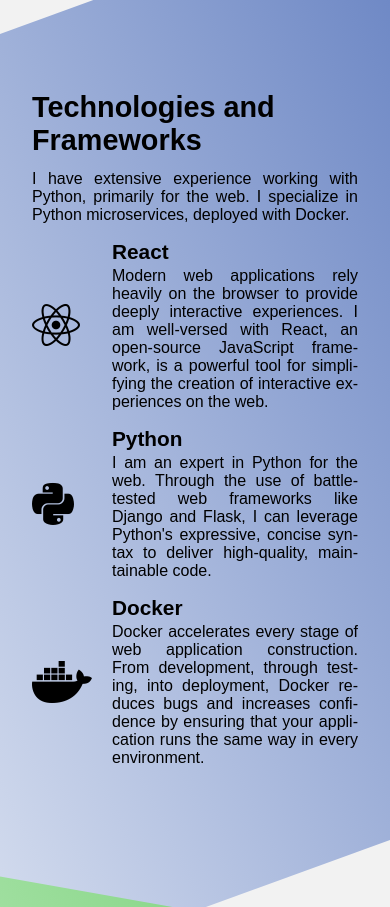
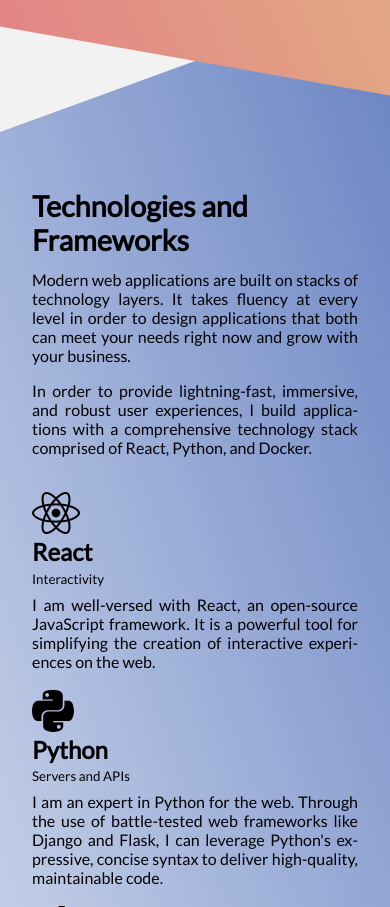
Before and after one commit to chainstay/chainstay, a website: page index.html in a window 390 px wide. Shown: the part 1093-2000 px from the top of the page. Drawn offline with Linux system fonts and the light colour scheme.

Commit message:
feat: Add google font, rework framework copy and responsiveness

```diff
--- a/index.html
+++ b/index.html
@@ -20,6 +20,12 @@
                         Everything I build is built with the latest
                         tools in responsive web design to render
                         beautifully on any device.
+                    </p>
+                    <p>
+                        I use modern tools like CSS Grid to exercise full
+                        control over how content appears on your screen. What's
+                        more, I have the expertise to create a custom, flexible
+                        layout, tailored to your content.
                     </p>
                 </div>
                 <div class="justify-self justify-self-center">
@@ -66,20 +72,26 @@
                 <div class="description description-python">
                     <h2>Technologies and Frameworks</h2>
                     <p>
-                        I have extensive experience working with Python, primarily
-                        for the web. I specialize in Python microservices, deployed
-                        with Docker.
+                        Modern web applications are built on stacks of
+                        technology layers. It takes fluency at every level
+                        in order to design applications that both can meet
+                        your needs right now and grow with your business.
+                    </p>
+                    <p>
+                        In order to provide lightning-fast, immersive, and
+                        robust user experiences, I build applications with a
+                        comprehensive technology stack comprised of React,
+                        Python, and Docker.
                     </p>
                 </div>
                 <div class="software-brand software-brand-react">
                     <div class="software-brand-icon icon-brand icon-react"></div>
                     <div class="software-brand-description">
-                        <h4>React</h4>
+                        <h3>React</h3>
+                        <small>Interactivity</small>
                         <p>
-                            Modern web applications rely heavily on the browser
-                            to provide deeply interactive experiences. I am
-                            well-versed with React, an open-source JavaScript
-                            framework, is a powerful tool for simplifying
+                            I am well-versed with React, an open-source JavaScript
+                            framework. It is a powerful tool for simplifying
                             the creation of interactive experiences on the web.
                         </p>
                     </div>
@@ -87,7 +99,8 @@
                 <div class="software-brand software-brand-python">
                     <div class="software-brand-icon icon-brand icon-python"></div>
                     <div class="software-brand-description">
-                        <h4>Python</h4>
+                        <h3>Python</h3>
+                        <small>Servers and APIs</small>
                         <p>
                             I am an expert in Python for the web. Through the
                             use of battle-tested web frameworks like Django and
@@ -99,7 +112,8 @@
                 <div class="software-brand software-brand-docker">
                     <div class="software-brand-icon icon-brand icon-docker"></div>
                     <div class="software-brand-description">
-                        <h4>Docker</h4>
+                        <h3>Docker</h3>
+                        <small>Orchestration and Deployment</small>
                         <p>
                             Docker accelerates every stage of web application
                             construction. From development, through testing,
--- a/web/static/scss/blocks/description.scss
+++ b/web/static/scss/blocks/description.scss
@@ -2,8 +2,6 @@
   margin-bottom: 1rem;
 
   p {
-    &:not(:last-of-type) {
-      margin-bottom: 1rem;
-    }
+    margin-bottom: 1rem;
   }
 }
--- a/web/static/scss/blocks/feature-list.scss
+++ b/web/static/scss/blocks/feature-list.scss
@@ -2,7 +2,7 @@
 
 .feature-list {
   flex-basis: 100%;
-  h1, h2, h3, h4, {
+  h1, h2, h3, h4 {
     margin-bottom: 1rem;
   }
 
@@ -18,19 +18,4 @@
       margin-bottom: 1rem;
     }
   }
-
-  .banner-icons {
-    flex-basis: 100%;
-    display: flex;
-    justify-content: center;
-    align-items: center;
-    align-content: center;
-    text-align: center;
-    font-size: 3rem;
-    margin-bottom: 1rem;
-
-    .icon {
-      flex-basis: 20%;
-    }
-  }
 }
--- a/web/static/scss/blocks/software-brand.scss
+++ b/web/static/scss/blocks/software-brand.scss
@@ -1,3 +1,5 @@
+@import "../mixins/utils";
+
 .software-brand {
   align-items: center;
   flex-basis: 100%;
@@ -5,15 +7,24 @@
 
   &-icon {
     font-size: 3rem;
-    width: 4rem;  // Icons should be fixed width
+    flex: 0 0 4rem;  // Icons should be fixed width
     margin: 0 1rem 0 0;
   }
 
   &-description {
     align-content: center;
-    flex: 1 1 50%;
+    flex: 1 1 100%;
 
-    h3 {
+    @media (min-width: 500px) {
+      flex-basis: 50%;
+    }
+
+    h3, small {
+      flex-basis: 100%;
+
+    }
+
+    small {
       margin-bottom: 0.5rem;
     }
   }
--- a/web/static/scss/core/typography.scss
+++ b/web/static/scss/core/typography.scss
@@ -1,3 +1,9 @@
+@import url('https://fonts.googleapis.com/css?family=Lato');
+
+h1, h2, h3, h4, h5, h6, p, span, small, li, a {
+  font-family: 'Lato', sans-serif;
+}
+
 h1 {
   font-size: 3.5rem;
 }
```
Also changed, not shown: web/static/css/main-web.css.
